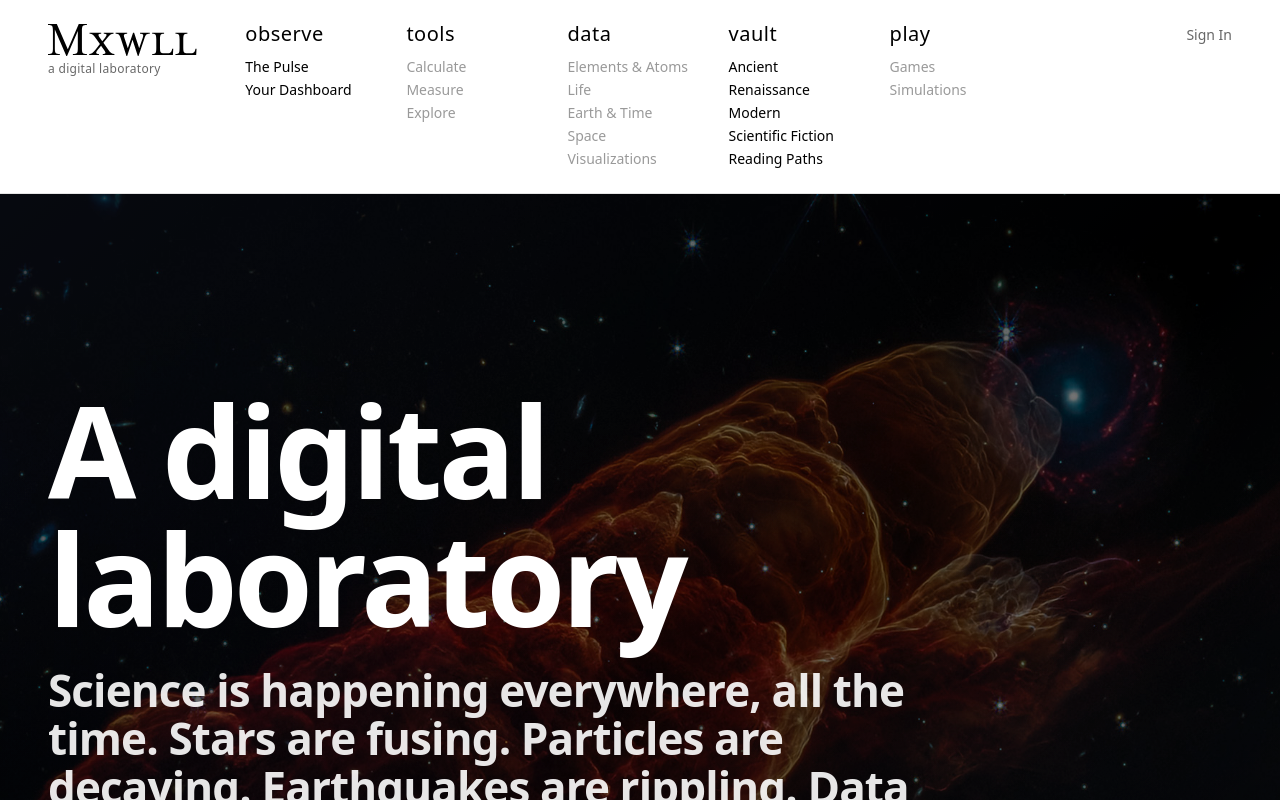
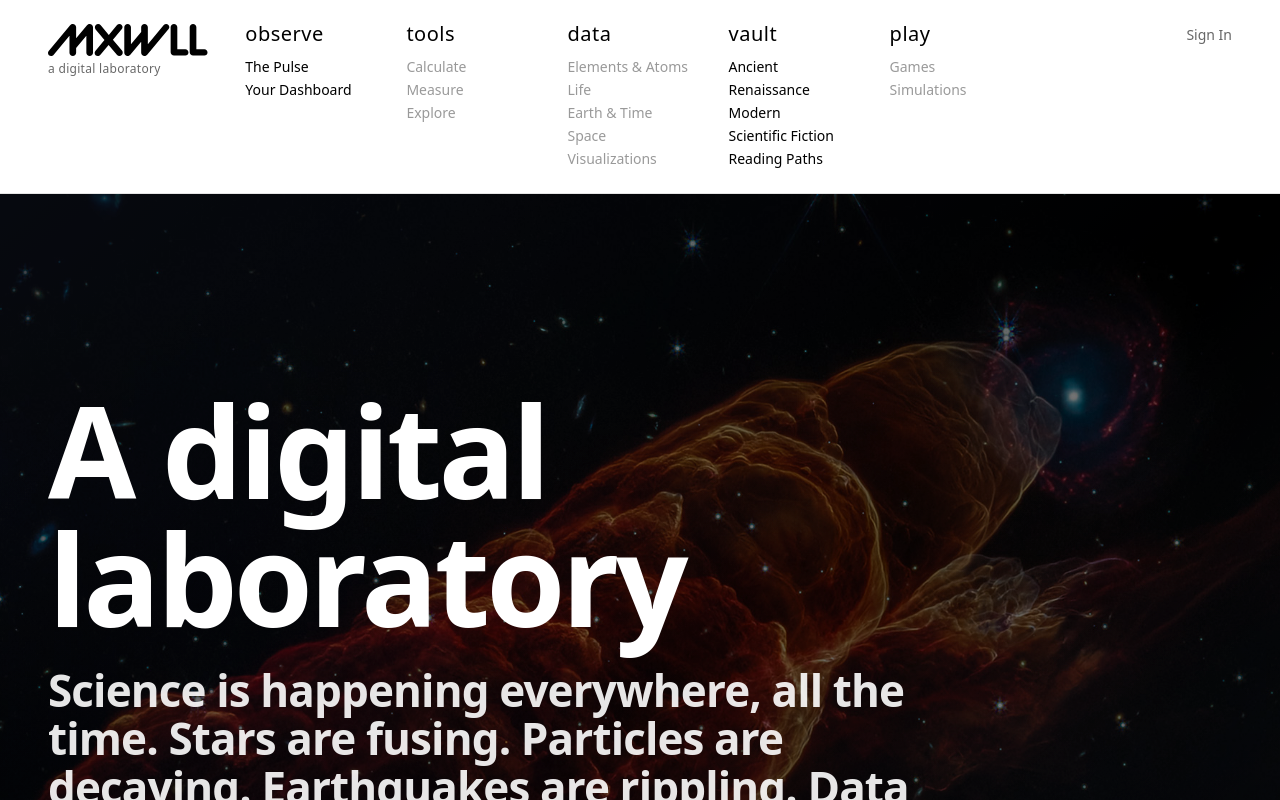
Before and after one commit to Axisophy/maxwell, a Next.js app: page / in a window 1280 px wide. Shown: the top 800 px of the page. Built offline with nearby package versions, Linux system fonts and the light colour scheme; a web font is replaced by a local one.

Commit message:
correct new logo

```diff
--- a/src/components/Logo.tsx
+++ b/src/components/Logo.tsx
@@ -2,15 +2,15 @@ export default function Logo({ className = '' }: { className?: string }) {
   return (
     <svg
       xmlns="http://www.w3.org/2000/svg"
-      viewBox="0 0 401 86.38"
+      viewBox="0 0 179.47 36"
       className={className}
       fill="currentColor"
     >
-  <path d="M18.48,64.68c0,14,1.82,16.38,13.44,16.38v2.94H0v-2.94c11.62,0,13.3-2.38,13.3-16.38V19.18C13.3,5.18,11.62,2.94,0,2.94V0h23.8l29.68,68.18L83.02,0h21.98v2.94c-11.76,0-13.44,2.24-13.44,16.24v45.5c0,14,1.68,16.38,13.44,16.38v2.94h-37.8v-2.94c11.62,0,13.3-2.38,13.3-16.38V19.04l-29.12,67.34h-1.82L18.48,14.84v49.84Z"/>
-  <path d="M133.88,70.42c-6.3,8.12-4.48,10.64,3.64,10.64v2.94h-26.32v-2.94c6.58,0,10.36-3.22,17.5-12.18l11.48-14.56-11.2-15.82c-6.58-9.52-9.52-12.32-16.8-12.32v-2.8h31.36v2.8c-8.96,0-9.1,2.8-3.64,10.64l6.58,9.66,7.7-9.66c6.58-8.54,4.9-10.64-3.64-10.64v-2.8h26.32v2.8c-7.14,0-10.64,3.5-17.5,12.32l-9.8,12.18,12.74,18.2c6.58,9.38,10.22,12.18,16.94,12.18v2.94h-31.36v-2.94c8.82,0,9.24-2.38,3.5-10.64l-8.12-11.62-9.38,11.62Z"/>
-  <path d="M246.15,65.38l9.66-28.56c2.8-8.26,1.54-10.64-7.42-10.64v-2.8h26.32v2.8c-8.68,0-10.92,2.1-14.28,12.32l-16.1,47.88h-1.82l-14.28-43.82-14.56,43.82h-1.82l-15.54-47.88c-3.36-10.22-5.6-12.32-13.72-12.32v-2.8h31.08v2.8c-8.26,0-10.36,1.96-7.56,10.64l9.38,28.56,14.14-42h2.8l13.72,42Z"/>
-  <path d="M281.3,26.18v-2.8h32.06v2.8c-9.38,0-11.06,2.24-11.06,16.24v20.16c0,14,1.68,16.24,11.06,16.24h4.9c12.88,0,14.56-2.38,16.24-8.96l.7-2.8h2.94l-.98,16.94h-55.86v-2.8c9.38,0,11.06-2.38,11.06-16.38v-22.4c0-14-1.68-16.24-11.06-16.24Z"/>
-  <path d="M344.16,26.18v-2.8h32.06v2.8c-9.38,0-11.06,2.24-11.06,16.24v20.16c0,14,1.68,16.24,11.06,16.24h4.9c12.88,0,14.56-2.38,16.24-8.96l.7-2.8h2.94l-.98,16.94h-55.86v-2.8c9.38,0,11.06-2.38,11.06-16.38v-22.4c0-14-1.68-16.24-11.06-16.24Z"/>
+  <path d="M24.9,1.5c.9-1.1,1.85-1.5,3-1.5,2.05,0,3.75,1.7,3.75,3.75v12.35L43.9,1.5c.9-1.1,1.9-1.5,3-1.5,2.05,0,3.75,1.7,3.75,3.75v28.5c0,2.05-1.7,3.75-3.75,3.75s-3.75-1.7-3.75-3.75V13.3l-11.5,13.75v5.2c0,2.05-1.7,3.75-3.75,3.75s-3.75-1.7-3.75-3.75V13.35L6.2,34.75c-.65.8-1.75,1.25-2.7,1.25-1.95,0-3.5-1.55-3.5-3.5,0-.75.15-1.45.8-2.25L24.9,1.5Z"/>
+  <path d="M68.18,23.55l-9.2,10.95c-.75.9-1.75,1.5-3,1.5-1.95,0-3.5-1.55-3.5-3.5,0-.85.2-1.55.8-2.25l10.25-12.2-9.95-11.9c-.65-.8-.85-1.6-.85-2.45,0-2.1,1.65-3.7,3.7-3.7,1.1,0,2.15.45,2.9,1.35l9.1,10.9,9.25-11c.65-.8,1.75-1.25,2.7-1.25,2,0,3.5,1.6,3.5,3.5,0,.9-.25,1.6-.8,2.25l-10.05,12,10.2,12.1c.65.8.85,1.6.85,2.45,0,2.1-1.65,3.7-3.7,3.7-1.1,0-2.15-.45-2.9-1.35l-9.3-11.1Z"/>
+  <path d="M85.83,3.75c0-2.05,1.7-3.75,3.75-3.75s3.75,1.7,3.75,3.75v18.9l11.5-13.7V3.75c0-2.05,1.7-3.75,3.75-3.75s3.75,1.7,3.75,3.75v18.9L130.28,1.25c.65-.8,1.75-1.25,2.7-1.25,1.95,0,3.5,1.55,3.5,3.5,0,.75-.15,1.45-.8,2.25l-24.1,28.75c-.9,1.1-2,1.5-3,1.5-2.05,0-3.75-1.7-3.75-3.75v-12.35l-12.25,14.6c-.9,1.1-2,1.5-3,1.5-2.05,0-3.75-1.7-3.75-3.75V3.75Z"/>
+  <path d="M137.98,3.75c0-2.05,1.7-3.75,3.75-3.75s3.75,1.7,3.75,3.75v24.75h9.05c1.95,0,3.5,1.55,3.5,3.5s-1.55,3.5-3.5,3.5h-12.8c-2.05,0-3.75-1.7-3.75-3.75V3.75Z"/>
+  <path d="M159.42,3.75c0-2.05,1.7-3.75,3.75-3.75s3.75,1.7,3.75,3.75v24.75h9.05c1.95,0,3.5,1.55,3.5,3.5s-1.55,3.5-3.5,3.5h-12.8c-2.05,0-3.75-1.7-3.75-3.75V3.75Z"/>
 </svg>
   )
 }
```
